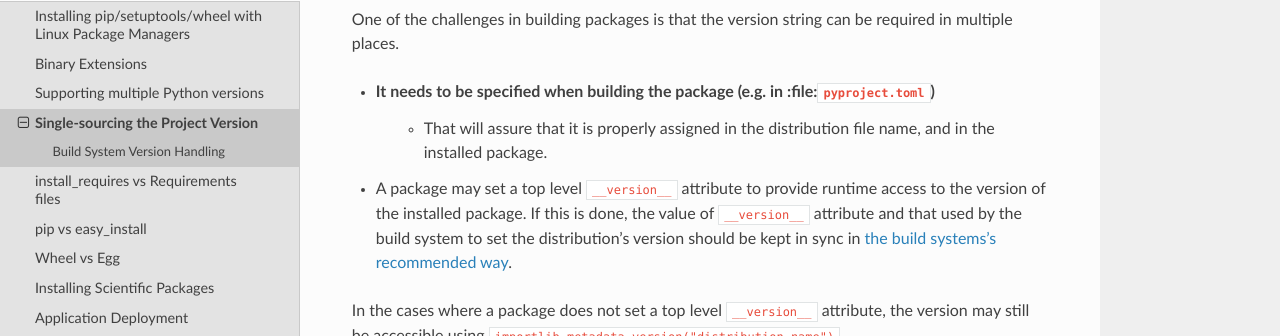
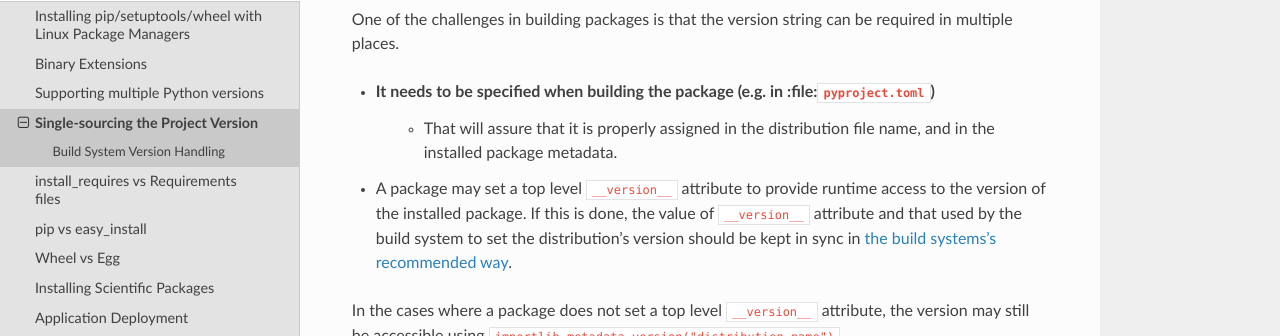
Before and after one commit to pypa/packaging.python.org, a Sphinx documentation site: the page built from source/single_source_version.rst, in a window 1280 px wide and 1324 px high. Shown: the part 224-560 px from the top of the window. Built offline with Sphinx 7.4.7 and the Read the Docs theme 2.0.0, drawn with Linux system fonts in a browser that asks for light colours; pages that are not in the unit, such as notebooks, are missing from menus.

Commit message:
Update source/single_source_version.rst
Co-authored-by: Sviatoslav Sydorenko (Святослав Сидоренко) <wk.cvs.github@sydorenko.org.ua>

```diff
--- a/source/single_source_version.rst
+++ b/source/single_source_version.rst
@@ -10,7 +10,7 @@ Single-sourcing the Project Version
 One of the challenges in building packages is that the version string can be required in multiple places.
 
 * It needs to be specified when building the package (e.g. in :file:``pyproject.toml``)
-   - That will assure that it is properly assigned in the distribution file name, and in the installed package.
+   - That will assure that it is properly assigned in the distribution file name, and in the installed package metadata.
 
 * A package may set a top level ``__version__`` attribute to provide runtime access to the version of the installed package. If this is done, the value of ``__version__`` attribute and that used by the build system to set the distribution's version should be kept in sync in :ref:`the build systems's recommended way <how_to_set_version_links>`.
 
```
